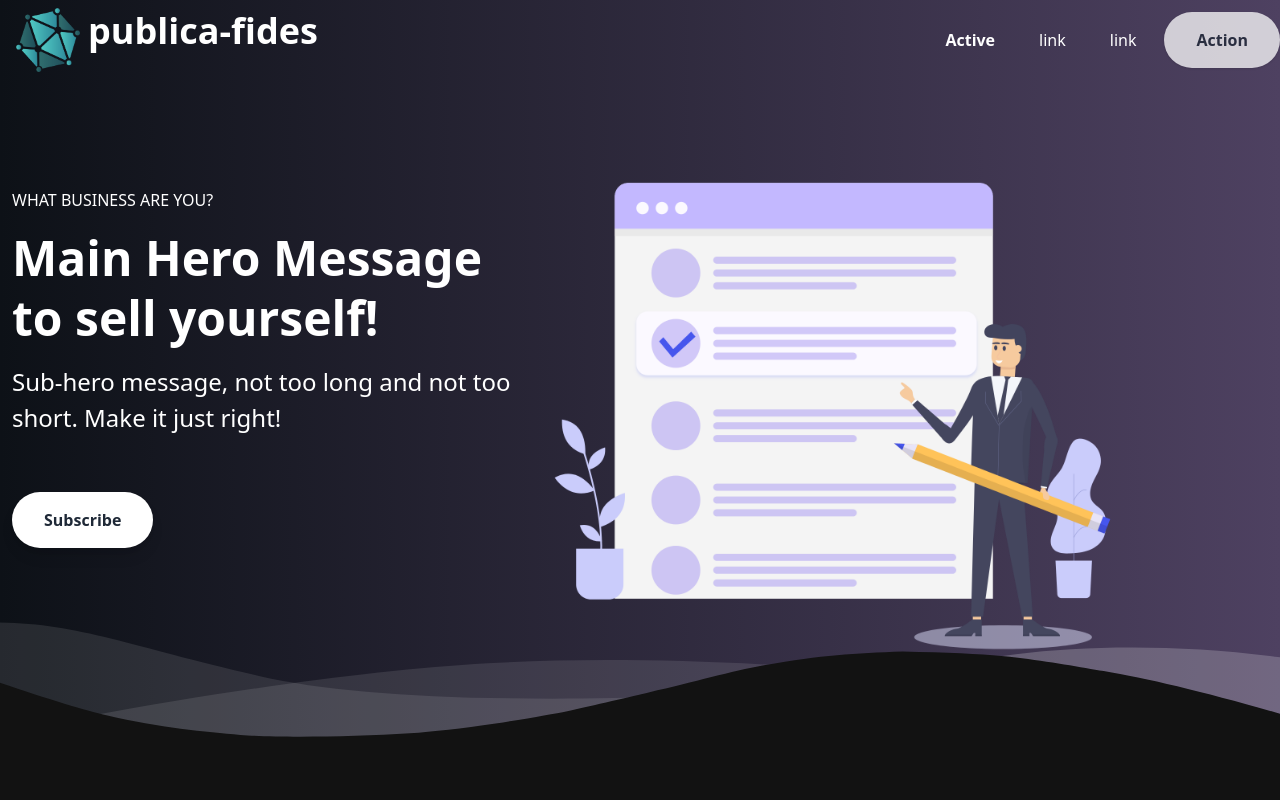
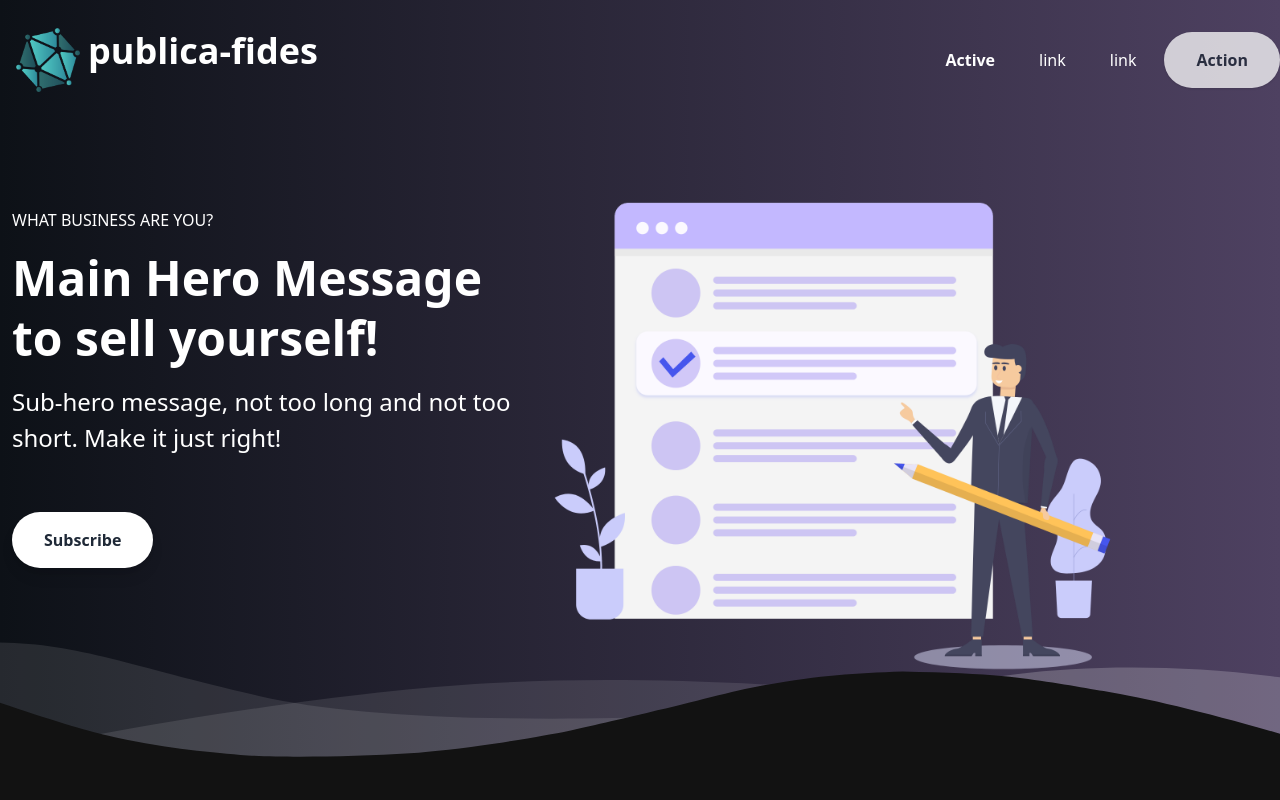
Before and after one commit to Publica-Fides/publica-fides-webapp, a Next.js app: page / in a window 1280 px wide. Shown: the top 800 px of the page. Built offline with nearby package versions, Linux system fonts and the light colour scheme.

Commit message:
Style: Added top padding to the nav

```diff
--- a/components/navbar.tsx
+++ b/components/navbar.tsx
@@ -1,6 +1,6 @@
 export default function Navbar() {
   return (
-    <nav id="header" className="gradient w-full z-30 top-4 text-white ">
+    <nav className="gradient w-full z-30 text-white pt-5">
       <div className="w-full container mx-auto flex flex-wrap items-center justify-between mt-0 py-2">
         <div className="pl-4 flex items-center">
           <a
```
